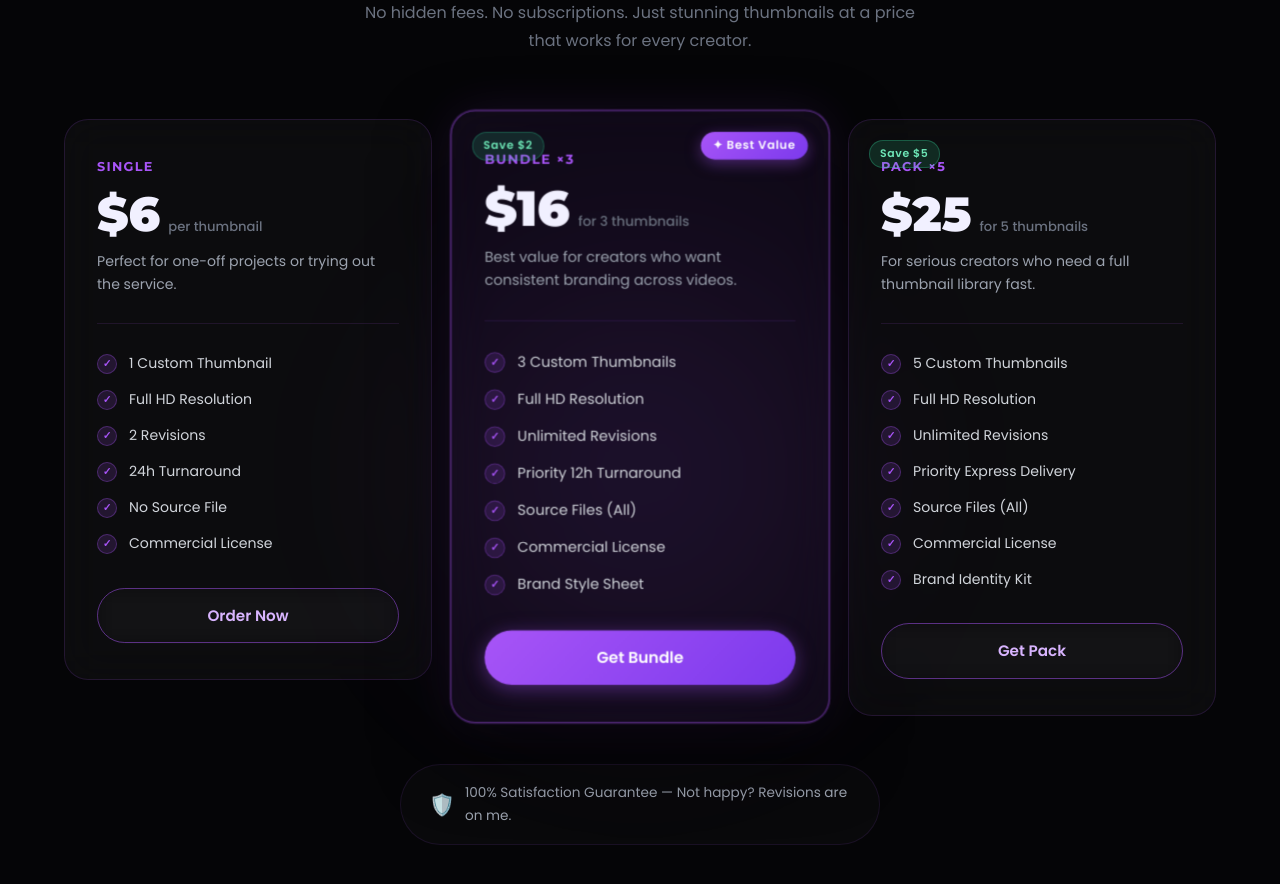
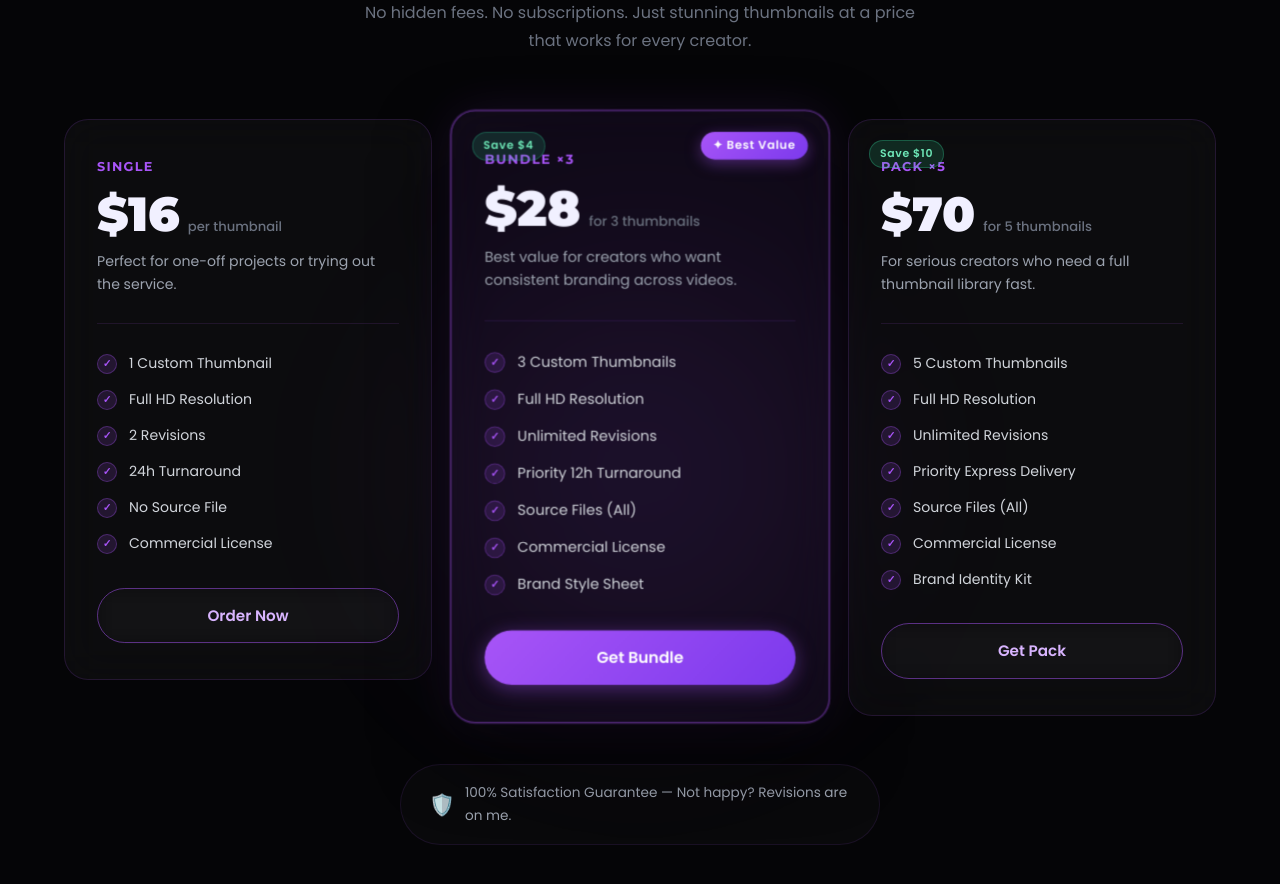
Before and after one commit to FireGamingashu/ashufx-portfolio, a Next.js app: page / in a window 1280 px wide. Shown: the part 2680-3564 px from the top of the page. Built offline with nearby package versions, Linux system fonts and the light colour scheme; no server answers; the database is empty.

Commit message:
Update Pricing.tsx

```diff
--- a/app/components/Pricing.tsx
+++ b/app/components/Pricing.tsx
@@ -6,7 +6,7 @@ const plans = [
   {
     id: "single",
     name: "Single",
-    price: "$6",
+    price: "$16",
     period: "per thumbnail",
     desc: "Perfect for one-off projects or trying out the service.",
     features: [
@@ -23,7 +23,7 @@ const plans = [
   {
     id: "bundle3",
     name: "Bundle ×3",
-    price: "$16",
+    price: "$28",
     period: "for 3 thumbnails",
     desc: "Best value for creators who want consistent branding across videos.",
     features: [
@@ -38,12 +38,12 @@ const plans = [
     cta: "Get Bundle",
     featured: true,
     badge: "Best Value",
-    savings: "Save $2",
+    savings: "Save $4",
   },
   {
     id: "pack5",
     name: "Pack ×5",
-    price: "$25",
+    price: "$70",
     period: "for 5 thumbnails",
     desc: "For serious creators who need a full thumbnail library fast.",
     features: [
@@ -57,7 +57,7 @@ const plans = [
     ],
     cta: "Get Pack",
     featured: false,
-    savings: "Save $5",
+    savings: "Save $10",
   },
 ];
 
```
